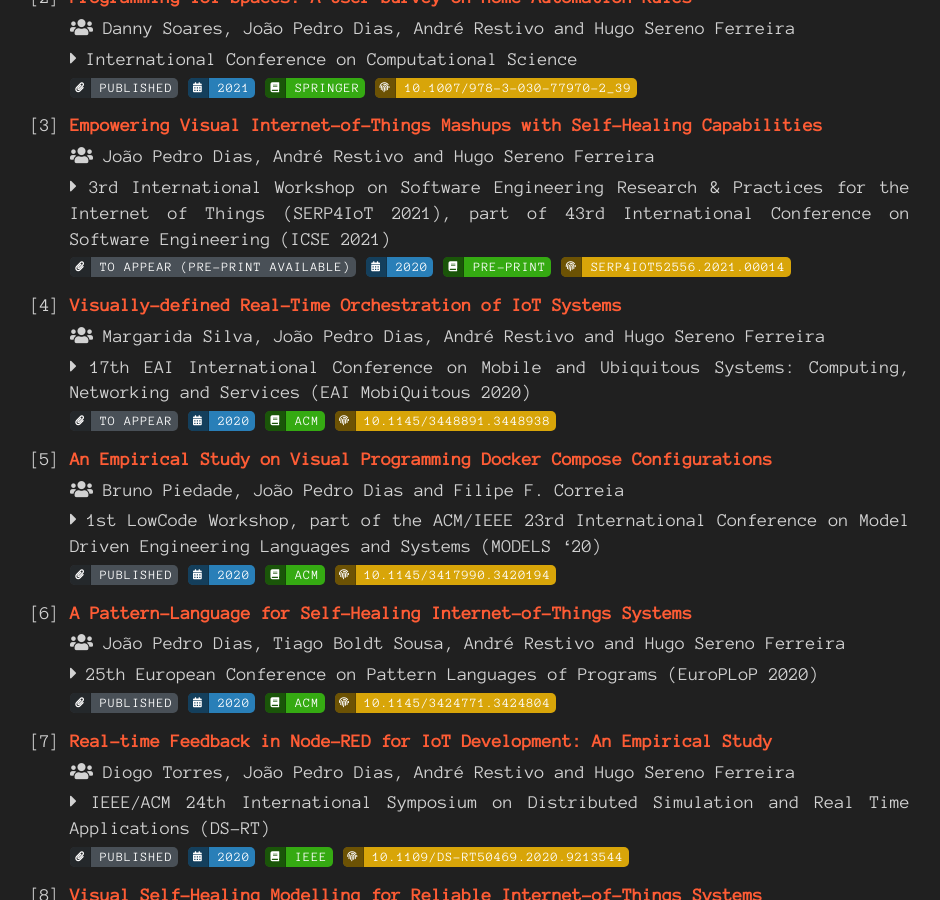
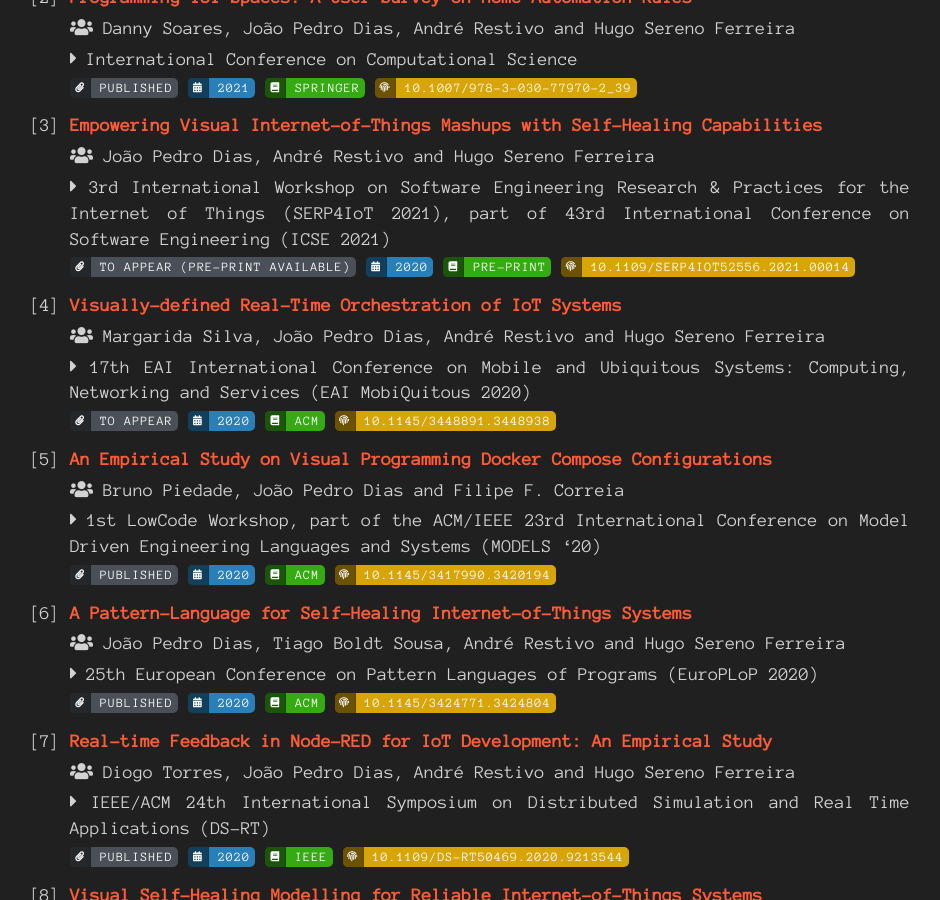
Before and after one commit to jpdias/jpdias.github.io, a Jekyll site: the page built from publications.md, in a window 1280 px wide and 900 px high, scrolled down 1182 px. Shown: the whole window, without its empty margins (150-1090 px from the left). Built offline with Jekyll 4.4.1, drawn with Linux system fonts in a browser that asks for light colours; nearby versions of some CDN libraries.

Commit message:
Update publications.yml

```diff
--- a/_data/publications.yml
+++ b/_data/publications.yml
@@ -23,7 +23,7 @@ confs:
     authors: "João Pedro Dias, André Restivo and Hugo Sereno Ferreira"
     conference: "3rd International Workshop on Software Engineering Research & Practices for the Internet of Things (SERP4IoT 2021), part of 43rd International Conference on Software Engineering (ICSE 2021)"
     year: 2020
-    doi: SERP4IoT52556.2021.00014
+    doi: 10.1109/SERP4IoT52556.2021.00014
     url: "https://arxiv.org/abs/2103.07395"
     status: "To Appear (pre-print available)"
     pub: Pre-Print
```
